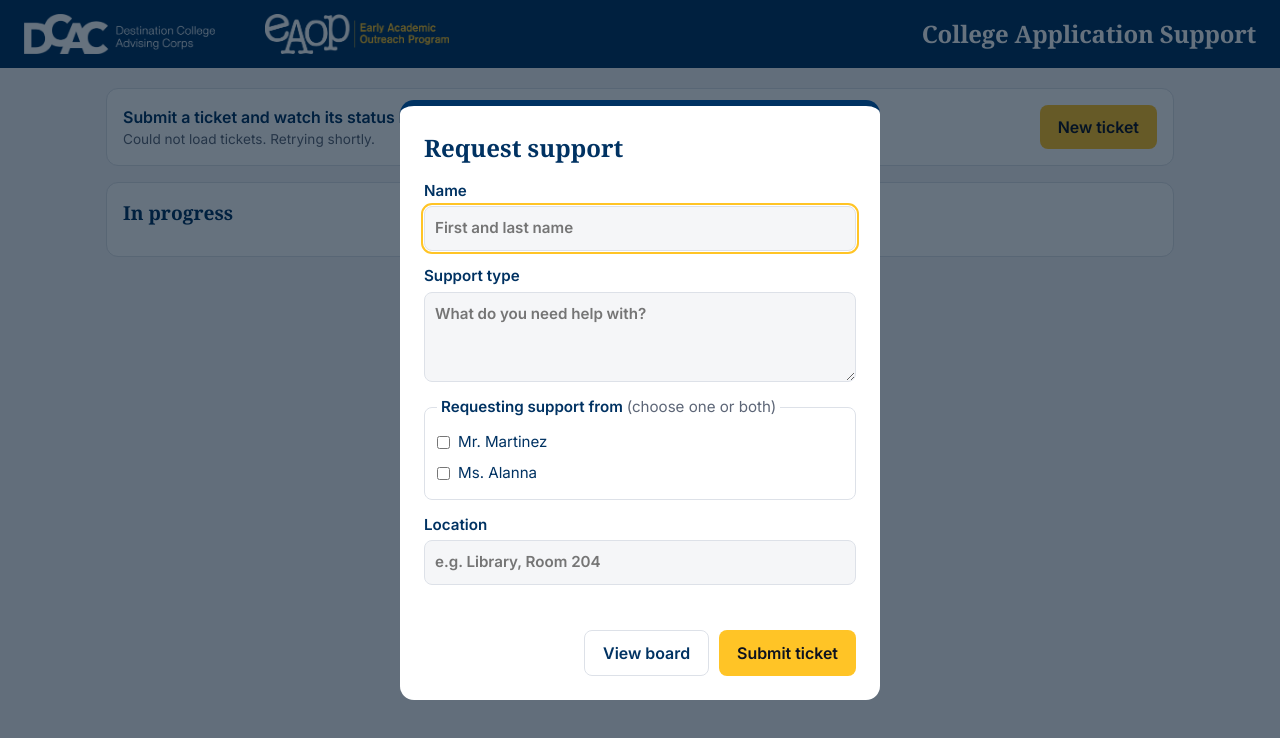
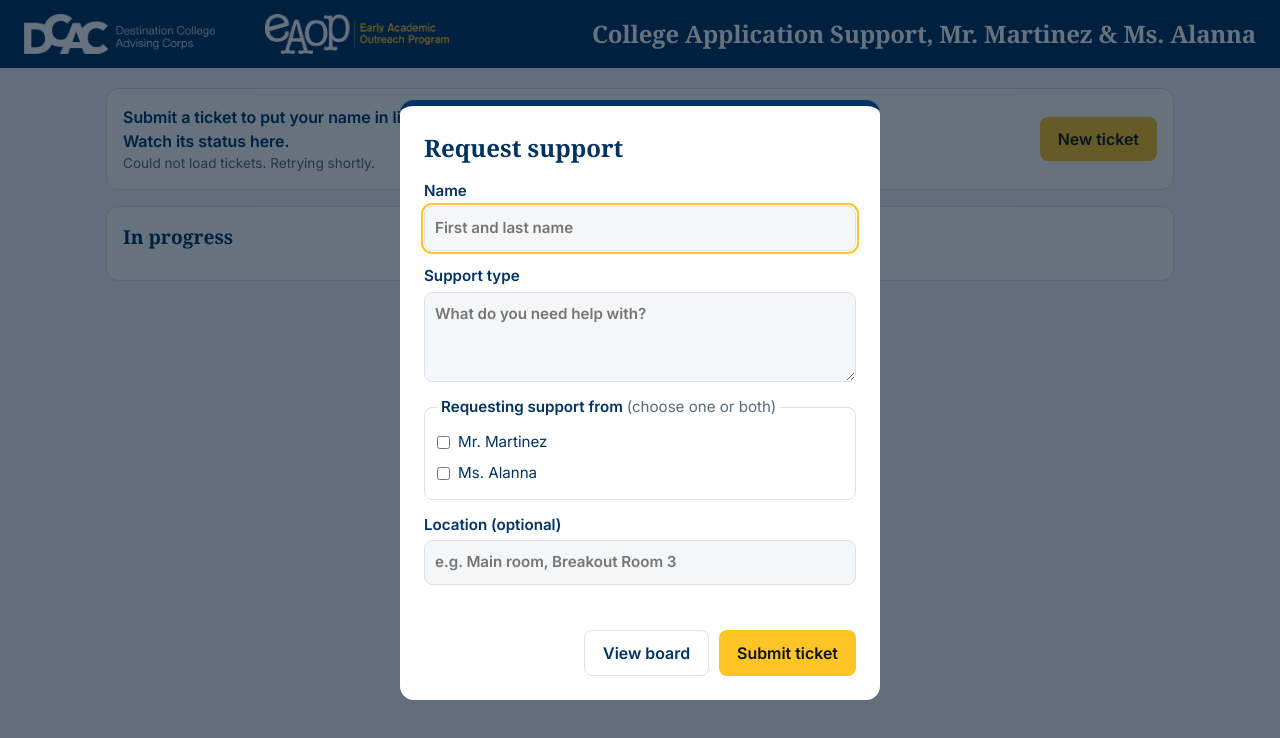
Before and after one commit to nmartinezucb/college-support, a plain HTML site: page index.html in a window 1280 px wide. Drawn offline with Linux system fonts and the light colour scheme; no server answers; a web font is replaced by a local one.

```diff
--- a/index.html
+++ b/index.html
@@ -17,13 +17,13 @@
     </div>
   </div>
   <div class="header-right">
-    <h1>College Application Support</h1>
+    <h1>College Application Support, Mr. Martinez & Ms. Alanna</h1>
   </div>
 </header>
 
 <div class="newTicket">
   <div>
-    <div class="sub">Submit a ticket and watch its status here.</div>
+    <div class="sub">Submit a ticket to put your name in line to get help from us!<br> Watch its status here.</div>
     <div class="status-line" id="statusLine">Loading tickets…</div>
   </div>
   <button id="newTicketBtn">New ticket</button>
@@ -54,8 +54,8 @@
       <label class="choice"><input type="checkbox" name="adviser" value="Mr. Martinez"> Mr. Martinez</label>
       <label class="choice"><input type="checkbox" name="adviser" value="Ms. Alanna"> Ms. Alanna</label>
     </fieldset>
-    <label>Location
-      <input name="location" maxlength="100" placeholder="e.g. Library, Room 204">
+    <label>Location (optional)
+      <input name="location" maxlength="100" placeholder="e.g. Main room, Breakout Room 3">
     </label>
     <p class="error" id="formError"></p>
     <div class="actions">
```
Also changed, not shown: bg-1.png (added).
